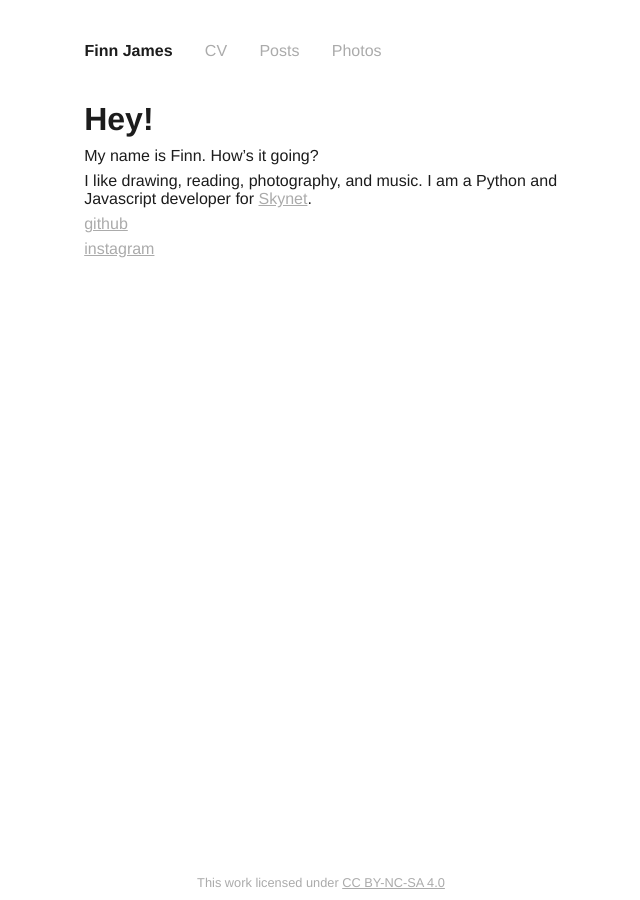
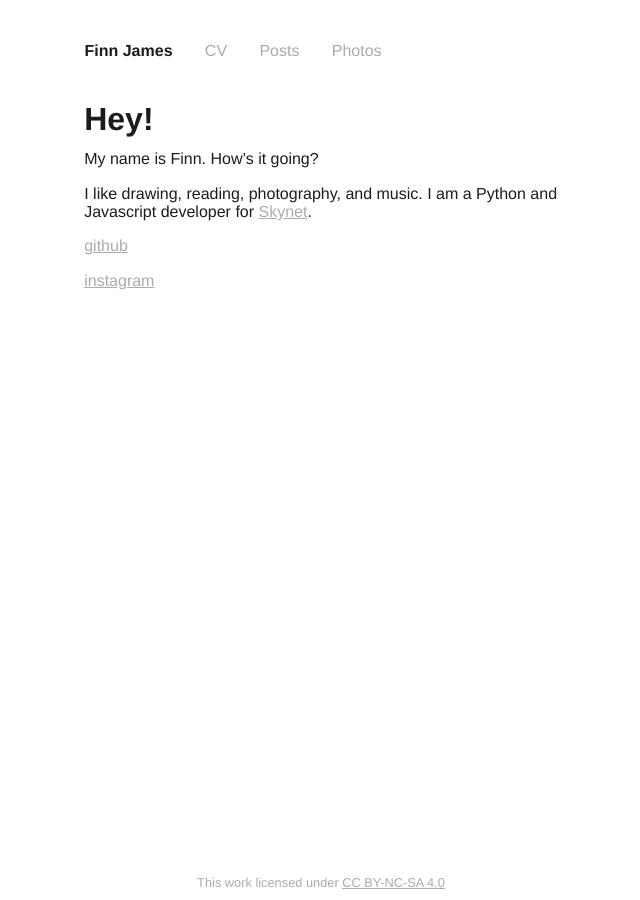
Before and after one commit to finnjames/finnjames.dev, a Jekyll site: the page built from index.md, in a window 1280 px wide. Shown: the whole page, without its empty margins (319-959 px from the left). Built offline with Jekyll 4.4.1, drawn with Linux system fonts in a browser that asks for light colours; some web fonts are replaced.

Commit message:
new spacing

```diff
--- a/main.scss
+++ b/main.scss
@@ -72,7 +72,7 @@ h1, h2, h3, h4, h5, h6 {
 }
 
 p {
-  margin: 0.4rem 0;
+  margin: 0.8rem 0 1rem;
 }
 
 a {
```
Also changed, not shown: pages/cv.md (+4 -0 lines).
